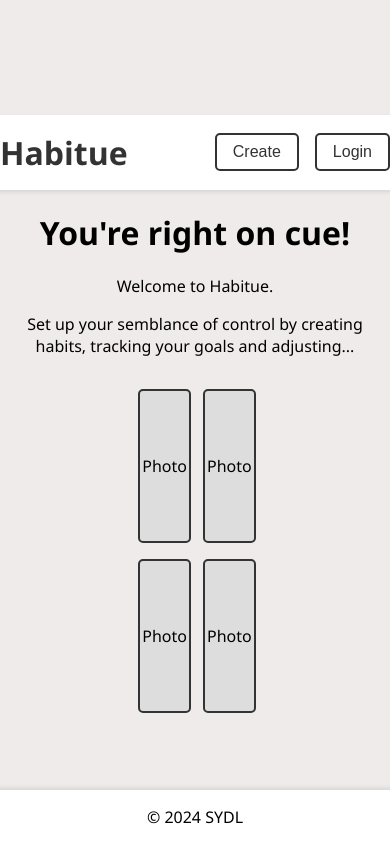
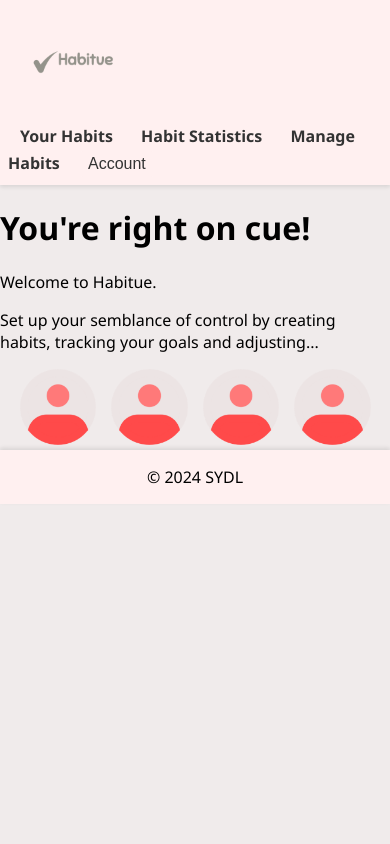
Before and after one commit to susu0mar/Habitue, a plain HTML site: page welcomesplash.html in a window 390 px wide. Drawn offline with Linux system fonts and the light colour scheme.

Commit message:
Edited
- Added a stock profile icon to make sure photo grid was working
- Updated style sheet to include responsive styling for the photo grid
- Removed inline styling from welcome splash page.
- Added footer to main page

```diff
--- a/style.css
+++ b/style.css
@@ -230,6 +230,23 @@ body, html {
   background-color: #e7e7e7;
 }
 
+/* Photo Grid Styling for Welcome Splash Screen*/
+.photo-grid{
+  display: grid;
+  grid-template-columns: repeat(2, 1fr);
+  gap: 5px;
+  width: 90%;
+  margin: auto;
+}
+
+.photo-item img{
+  width: 100%;
+  height: auto;
+  border-radius: 8px;
+  object-fit: cover;
+}
+
+
 /* Responsive Design for Multiple Devices or Screensizes!! */
 
 /* Typical Tablet Screen*/
@@ -257,6 +274,11 @@ body, html {
   width: 90%;
   margin: 10% auto;
  }
+
+ .photo-grid {
+  grid-template-columns: repeat(3, 1fr);
+  gap: 10px;
+ }
 }
 
 /* Typical Phone Screen */
@@ -270,4 +292,9 @@ body, html {
     margin: 0.25rem;
     padding: 0.25rem 0.5rem;
   }
+
+  .photo-grid {
+    grid-template-columns: repeat(4, 1fr);
+    gap: 15px;
+   }
 }
--- a/welcomesplash.html
+++ b/welcomesplash.html
@@ -1,100 +1,31 @@
+<!--WELCOME SPLASH PAGE-->
 <!DOCTYPE html>
 <html lang="en">
 <head>
 <meta charset="UTF-8">
 <meta name="viewport" content="width=device-width, initial-scale=1.0">
-<title>Welcome to Habitue</title>
-<style>
-  body, html {
-    margin: 0;
-    padding: 0;
-    box-sizing: border-box;
-    font-family: 'Segoe UI', Tahoma, Geneva, Verdana, sans-serif;
-    background: #f0ebeb;
-    display: flex;
-    flex-direction: column;
-    align-items: center;
-    justify-content: center;
-    height: 100vh;
-  }
+<title>Habitue - Welcome</title>
+<link rel="stylesheet" href="style.css">
+</head>
 
-  header {
-    display: flex;
-    justify-content: space-between;
-    align-items: center;
-    width: 100%;
-    padding: 1rem;
-    box-shadow: 0 2px 4px rgba(0, 0, 0, 0.1);
-    background: #fff;
-  }
+<body>
+<header class="navbar">
+    <div class="logo">
+        <img src = "Habitue_transparent.png" width = "100" height = "100" alt = "Habitue Logo">
+    </div>
 
-  .logo {
-    font-size: 2rem;
-    font-weight: bold;
-    color: #333;
-  }
-
-  .menu {
-    display: flex;
-    gap: 1rem;
-  }
-
-  .menu button {
-    padding: 0.5rem 1rem;
-    font-size: 1rem;
-    color: #333;
-    background: transparent;
-    border: 2px solid #333;
-    border-radius: 5px;
-    cursor: pointer;
-  }
-
-  .menu button:hover {
-    background: #333;
-    color: #fff;
-  }
-
-  .content {
-    text-align: center;
-  }
-
-  .grid {
-    display: grid;
-    grid-template-columns: repeat(2, 1fr);
-    gap: 1rem;
-    padding: 1rem;
-  }
-
-  .grid div {
-    width: 100%;
-    height: 150px;
-    background: #ddd;
-    display: flex;
-    align-items: center;
-    justify-content: center;
-    border: 2px solid #333;
-    border-radius: 5px;
-  }
-
-  footer {
-    position: absolute;
-    bottom: 0;
-    width: 100%;
-    text-align: center;
-    padding: 1rem;
-    background: #fff;
-    box-shadow: 0 -2px 4px rgba(0, 0, 0, 0.1);
-  }
-</style>
-</head>
-<body>
-
-<header>
-  <div class="logo">Habitue</div>
-  <div class="menu">
-    <button>Create</button>
-    <button>Login</button>
+    <nav>
+        <a href="#">Your Habits</a>
+        <a href="#">Habit Statistics</a>
+        <a href="#">Manage Habits</a>
+        <div class = "dropdown">
+            <button class = "dropbtn"> Account </button>
+            <div class = "dropdown-content">
+                <a href = "createAccount.html"> Create Account </a>
+                <a href = "login.html"> Login </a>
             </div>
+        </div>
+    </nav>
 </header>
 
     <div class="content">
@@ -103,11 +34,11 @@
         <p>Set up your semblance of control by creating habits, tracking your goals and adjusting...</p>
     </div>
 
-<div class="grid">
-  <div>Photo</div>
-  <div>Photo</div>
-  <div>Photo</div>
-  <div>Photo</div>
+    <div class="photo-grid">
+        <div class = "photo-item"> <img src="profileicon.png" alt="#"> </div>
+        <div class = "photo-item"> <img src="profileicon.png" alt="#"> </div>
+        <div class = "photo-item"> <img src="profileicon.png" alt="#"> </div>
+        <div class = "photo-item"> <img src="profileicon.png" alt="#"> </div>
     </div>
 
 <footer>
```
Also changed, not shown: index.html (+2 -2 lines), profileicon.png (added). Lines whose indentation alone changed are shown as unchanged.
